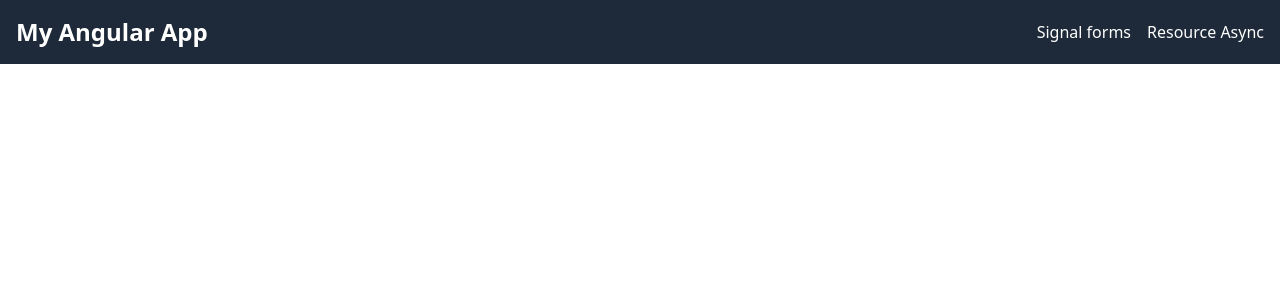
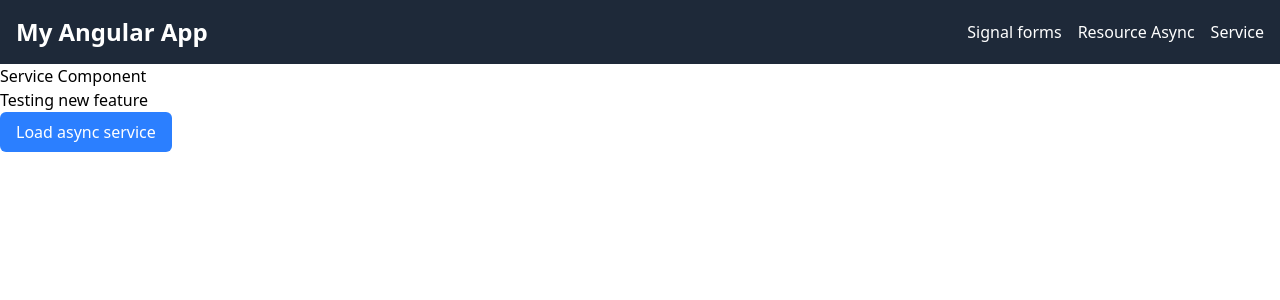
Before and after one commit to moorthyptm/ng22, an Angular app: page /service in a window 1280 px wide. Before the commit this address led to /. Shown: the top 300 px of the page. Built offline with nearby package versions, Linux system fonts and the light colour scheme.

Commit message:
feat: implement routing and lazy-loaded service module with async dependency injection

```diff
--- a/angular.json
+++ b/angular.json
@@ -2,7 +2,8 @@
   "$schema": "./node_modules/@angular/cli/lib/config/schema.json",
   "version": 1,
   "cli": {
-    "packageManager": "npm"
+    "packageManager": "npm",
+    "analytics": false
   },
   "newProjectRoot": "projects",
   "projects": {
--- a/src/app/app.config.ts
+++ b/src/app/app.config.ts
@@ -1,11 +1,13 @@
 import { ApplicationConfig, provideBrowserGlobalErrorListeners } from '@angular/core';
-import { provideRouter } from '@angular/router';
+import { provideRouter, withExperimentalAutoCleanupInjectors } from '@angular/router';
 
 import { routes } from './app.routes';
 
 export const appConfig: ApplicationConfig = {
   providers: [
     provideBrowserGlobalErrorListeners(),
-    provideRouter(routes)
+    provideRouter(routes,
+      withExperimentalAutoCleanupInjectors()
+    )
   ]
 };
--- a/src/app/app.html
+++ b/src/app/app.html
@@ -3,8 +3,9 @@
     <div class="flex items-center justify-between">
       <div class="text-2xl font-bold">My Angular App</div>
       <ul class="flex space-x-4">
-        <li><a href="/forms" class="hover:underline">Signal forms</a></li>
-        <li><a href="/resource" class="hover:underline">Resource Async</a></li>
+        <li><a routerLink="/forms" class="hover:underline">Signal forms</a></li>
+        <li><a routerLink="/resource" class="hover:underline">Resource Async</a></li>
+        <li><a routerLink="/service" class="hover:underline">Service</a></li>
       </ul>
     </div>
   </nav>
--- a/src/app/app.routes.ts
+++ b/src/app/app.routes.ts
@@ -11,4 +11,8 @@ export const routes: Routes = [
     loadComponent: () => import('./resource/resource'),
     title: 'Signal resource | async',
   },
+  {
+    path: 'service',
+    loadChildren: () => import('./service/service-route')
+  }
 ];
--- a/src/app/app.ts
+++ b/src/app/app.ts
@@ -1,9 +1,9 @@
 import { Component, signal } from '@angular/core';
-import { RouterOutlet } from '@angular/router';
+import { RouterLink, RouterOutlet } from '@angular/router';
 
 @Component({
   selector: 'app-root',
-  imports: [RouterOutlet],
+  imports: [RouterOutlet, RouterLink],
   templateUrl: './app.html',
   styleUrl: './app.css'
 })
--- /dev/null
+++ b/src/app/service/async-Service.ts
@@ -0,0 +1,8 @@
+import { Service } from "@angular/core";
+import { interval } from "rxjs";
+
+@Service()
+export class AsyncService {
+    testObs = interval(1000)
+
+}
--- /dev/null
+++ b/src/app/service/service-comp.ts
@@ -0,0 +1,45 @@
+import { Component, DestroyRef, inject, injectAsync, OnDestroy, onIdle } from "@angular/core";
+import { ServiceInstance } from "./service";
+
+@Component({
+    selector: 'app-service',
+    template: `
+        <h2>Service Component</h2>
+        <p>Testing new feature</p>
+
+        <button  class="px-4 py-2 bg-blue-500 text-white rounded-md hover:bg-blue-600 focus:outline-none focus:ring-2 focus:ring-blue-500" (click)="loadService()">Load async service</button>
+    `
+})
+export default class ServiceComp implements OnDestroy {
+    service = inject(ServiceInstance);
+
+    lazyImportService = injectAsync(() => import('./async-Service').then(s => s.AsyncService),
+
+        // { prefetch: onIdle }
+    )
+
+    desRef = inject(DestroyRef);
+    constructor() {
+        const sub = this.service.testObs.subscribe(console.log);
+        this.desRef.onDestroy(() => {
+            sub.unsubscribe();
+        })
+    }
+
+    ngOnDestroy(): void {
+        console.log("Destroyed");
+
+
+    }
+
+    async loadService() {
+        console.log("Loading service");
+        const lazyService = await this.lazyImportService();
+        const testSubsc = lazyService.testObs.subscribe(console.log)
+        this.desRef.onDestroy(() => {
+            console.log("Destroyed lazy service");
+            testSubsc.unsubscribe();
+        })
+
+    }
+}
--- /dev/null
+++ b/src/app/service/service-route.ts
@@ -0,0 +1,8 @@
+import { Routes } from "@angular/router";
+import { ServiceInstance } from "./service";
+
+export default [{
+    path: '',
+    loadComponent: () => import('./service-comp'),
+    providers: [ServiceInstance]
+}] satisfies Routes
--- /dev/null
+++ b/src/app/service/service.ts
@@ -0,0 +1,14 @@
+import { Injectable, OnDestroy, Service } from "@angular/core";
+import { interval } from "rxjs";
+
+@Service()
+export class ServiceInstance implements OnDestroy {
+    testObs = interval(1000);
+    constructor() {
+        console.log("Service instance created");
+    }
+    ngOnDestroy(): void {
+        console.log("Service instance destroyed");
+    }
+
+}
```
